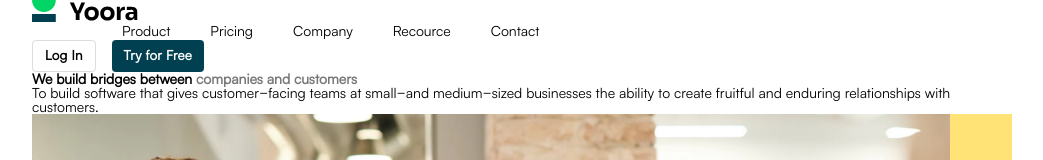
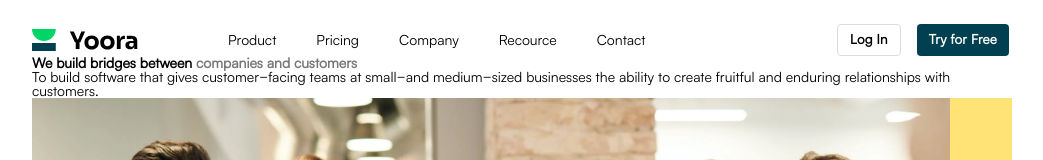
Before and after one commit to TanTranDeveloper/HTML-CSS-Training, a website built with Parcel: page src/index.html in a window 1280 px wide. Shown: the top 160 px of the page, without its empty margins (118-1161 px from the left). Built offline with nearby package versions, Linux system fonts and the light colour scheme; files whose address does not match are found by name.

Commit message:
Create container inside of header

```diff
--- a/src/partials/header.html
+++ b/src/partials/header.html
@@ -1,7 +1,9 @@
-<header class="container main-header">
+<header class="page-header">
+	<div class="container">
+		<div class="header-navbar-wrapper">
 			<div class="header-logo-wrapper">
 				<a href="javascript:void(0)">
-			<img class=" header-logo" src="./assets/images/logos/header-logo.svg" alt="main-logo">
+					<img class="header-logo" src="./assets/images/logos/header-logo.svg" alt="main-logo">
 				</a>
 			</div>
 			<nav class="header-navbar">
@@ -22,4 +24,6 @@
 				<span class="toggle-line"></span>
 				<span class="toggle-line"></span>
 			</button>
+		</div>
+	</div>
 </header>
```
Lines whose indentation alone changed are shown as unchanged.
